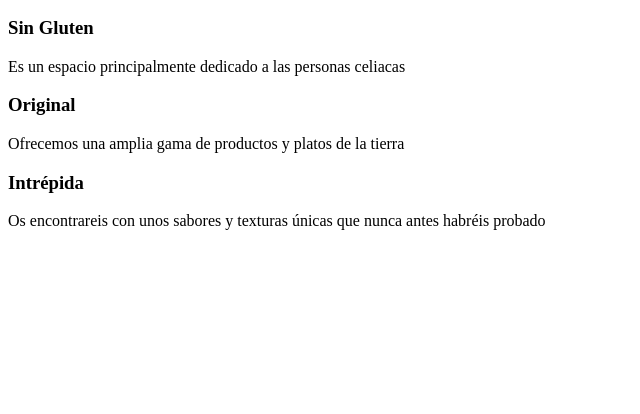
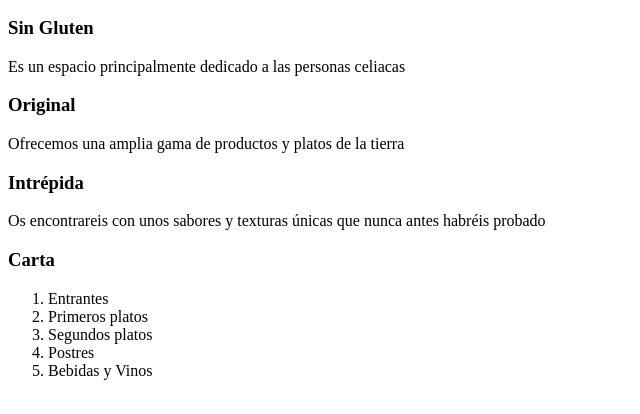
Before and after one commit to Lixaon/lista-comida, a plain HTML site: page index.html in a window 1280 px wide. Shown: the part 110-524 px from the top of the page, without its empty margins (0-640 px from the left). Drawn offline with Linux system fonts and the light colour scheme.

Commit message:
Héctor/Presentación

```diff
--- a/index.html
+++ b/index.html
@@ -15,6 +15,14 @@
     <p>Ofrecemos una amplia gama de productos y platos de la tierra</p>
     <h3>Intrépida</h3>
     <p>Os encontrareis con unos sabores y texturas únicas que nunca antes habréis probado </p>
+    <h3>Carta</h3>
+    <ol>
+        <li>Entrantes</li>
+        <li>Primeros platos</li>
+        <li>Segundos platos</li>
+        <li>Postres</li>
+        <li>Bebidas y Vinos</li>
+    </ol>
 
 </body>
 </html>
```
